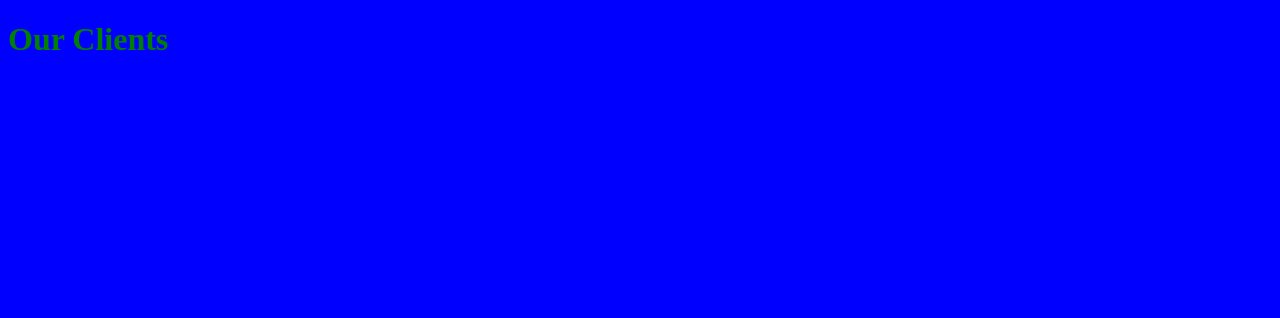
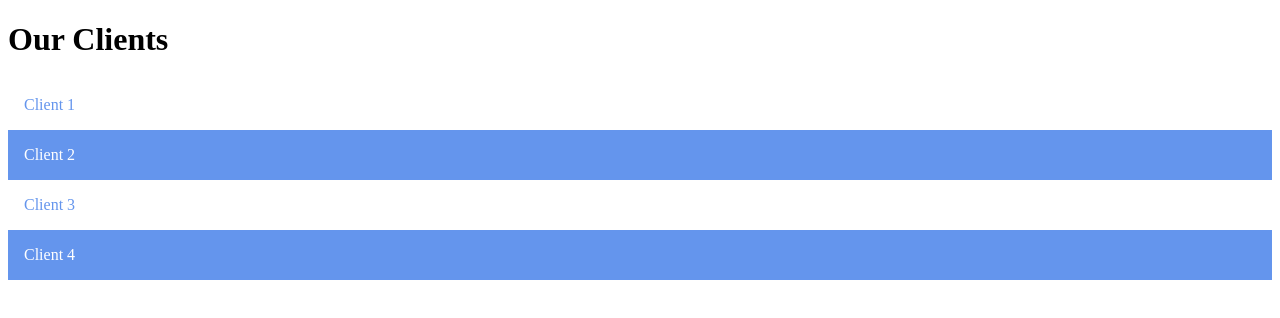
Before and after one commit to 3Cement/learning-webpack, a website built with webpack: page src/index.html in a window 1280 px wide. Built offline with nearby package versions, Linux system fonts and the light colour scheme.

Commit message:
Add some data to html and changes in style

```diff
--- a/src/js/index.js
+++ b/src/js/index.js
@@ -1,3 +1,12 @@
 import '../scss/style.scss';
 
-console.log('Hello');
+const clients = ['Client 1', 'Client 2', 'Client 3', 'Client 4'];
+
+let html = '';
+
+clients.forEach(client => {
+    html += `
+        <li>${client}</li>
+    `;
+})
+document.querySelector('#clients').innerHTML = html;
--- a/src/scss/style.scss
+++ b/src/scss/style.scss
@@ -1,9 +1,15 @@
-$primary: green;
-$secondary: blue;
+$primary: cornflowerblue;
+$secondary: white;
 
-body {
-    background-color: $secondary;
+#clients {
+    li {
+        padding: 1rem;
+        list-style: none;
+        background-color: $primary;
+        color: $secondary;
+        &:nth-child(odd) {
+            background-color: $secondary;
+            color: $primary;
+        }
+    }
 }
-h1 {
-    color: $primary;
-}
```
Also changed, not shown: dist/index.bundle.js, dist/index.html.
